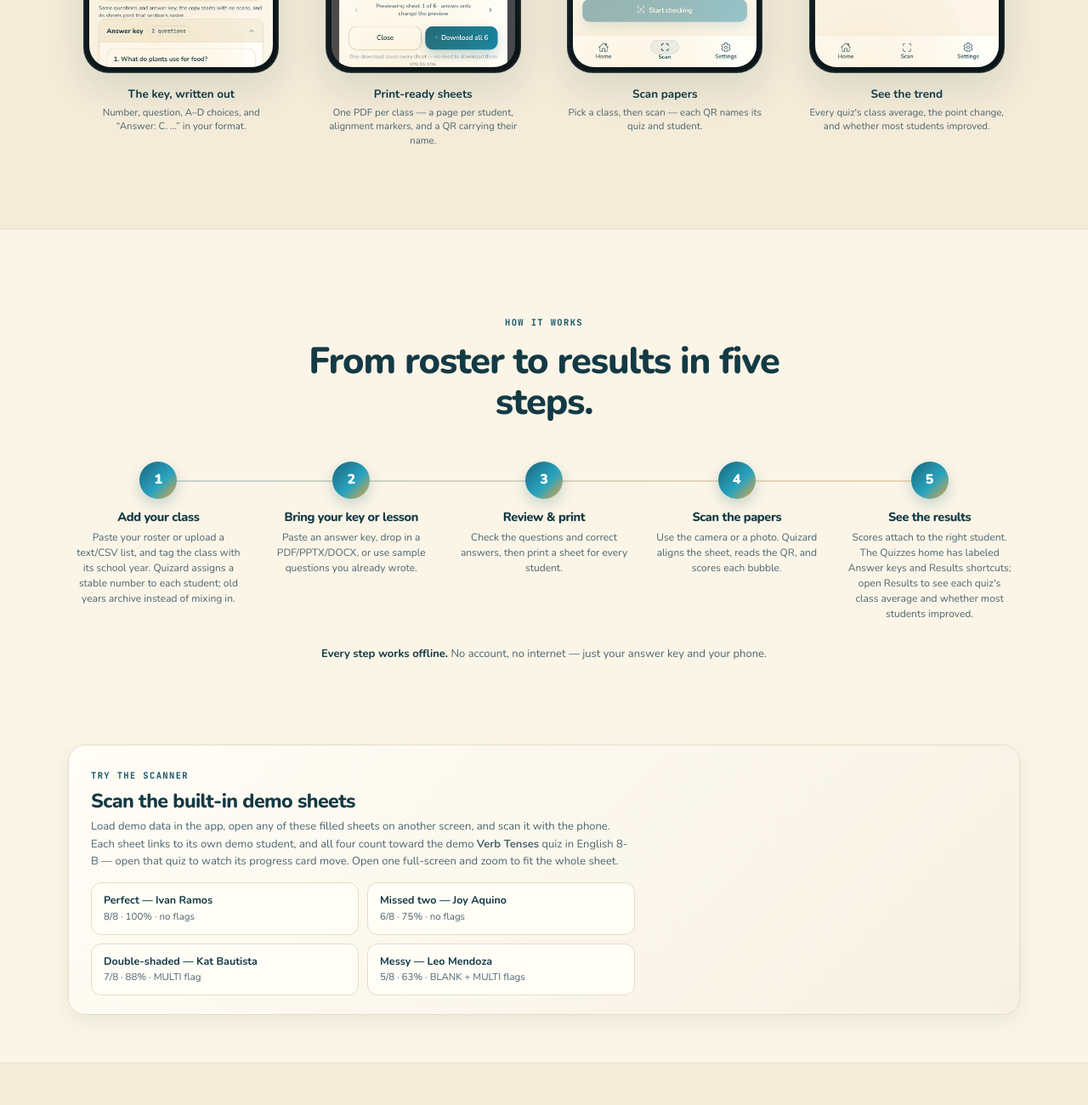
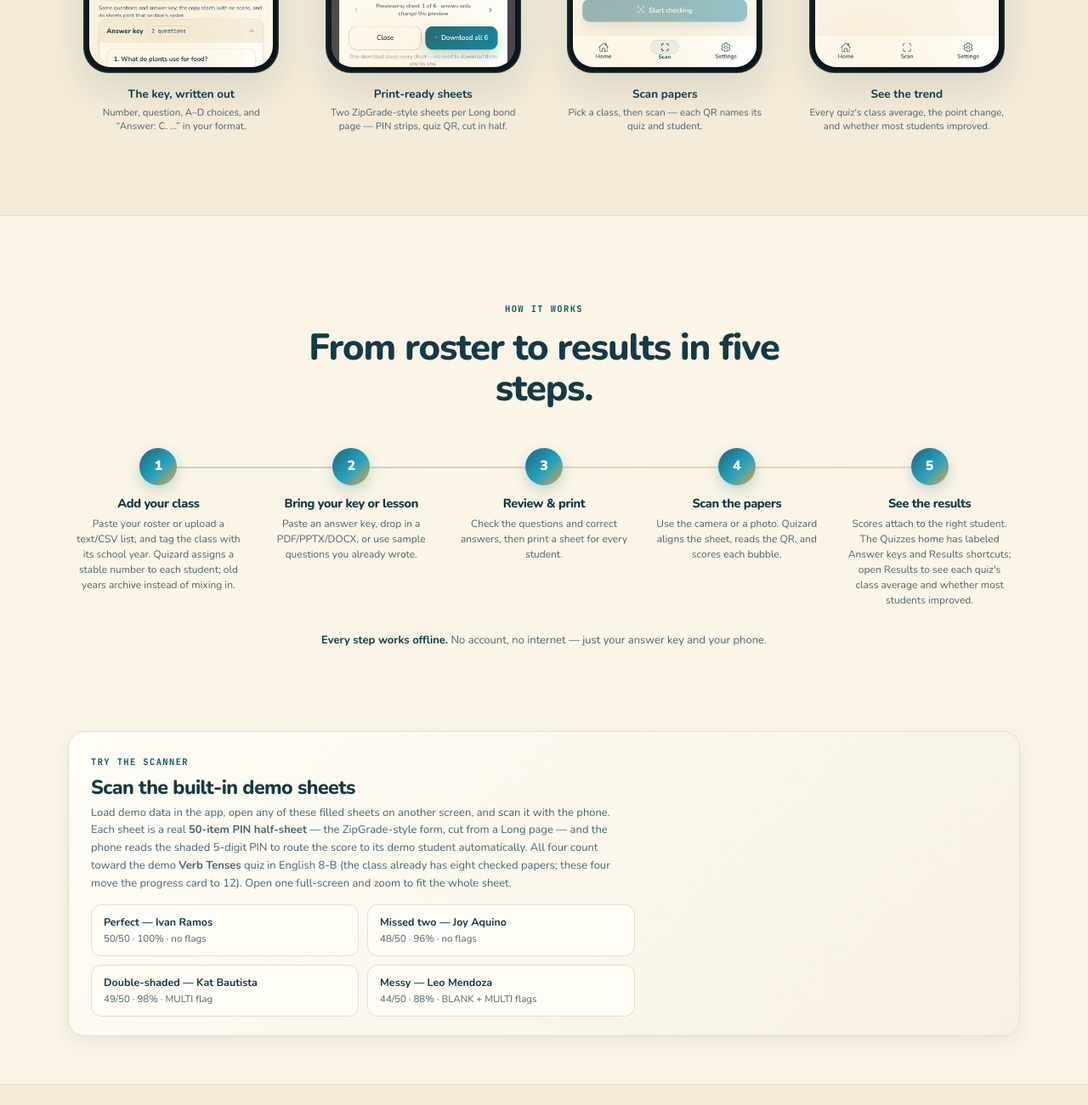
Before and after one commit to quizard-checker/quizard-docs, a plain HTML site: page index.html in a window 1280 px wide. Shown: the part 3660-4960 px from the top of the page at 85% size. Drawn offline with Linux system fonts and the light colour scheme; no server answers.

Commit message:
Docs: 2.4.1 — 50-item PIN demo sheets (scannable), real demo data copy

```diff
--- a/index.html
+++ b/index.html
@@ -271,12 +271,12 @@
             <figcaption><b>Your classes</b><span>Every roster, quiz count, and student list at a glance.</span></figcaption>
           </figure>
           <figure class="shot reveal">
-            <div class="phone-frame"><img src="assets/screens/02-roster.webp" onerror="this.onerror=null;this.src='assets/screens/02-roster.jpg'" alt="Class roster showing students and quiz scores" loading="lazy" width="780" height="1688" /></div>
+            <div class="phone-frame"><img src="assets/screens/02-roster.webp" onerror="this.onerror=null;this.src='assets/screens/02-roster.jpg'" alt="Class scores drill-down showing each student and their latest score" loading="lazy" width="780" height="1688" /></div>
             <figcaption><b>Live gradebook</b><span>Latest score per quiz, which students have scores, and per-student answers.</span></figcaption>
           </figure>
           <figure class="shot reveal">
-            <div class="phone-frame"><img src="assets/screens/03-create-modes.webp" onerror="this.onerror=null;this.src='assets/screens/03-create-modes.jpg'" alt="Create quiz screen showing the three creation modes" loading="lazy" width="780" height="1688" /></div>
-            <figcaption><b>Three ways to build</b><span>Anchor to your key, write from a lesson, or match your format.</span></figcaption>
+            <div class="phone-frame"><img src="assets/screens/03-create-modes.webp" onerror="this.onerror=null;this.src='assets/screens/03-create-modes.jpg'" alt="Create quiz screen — paste or import your answer key" loading="lazy" width="780" height="1688" /></div>
+            <figcaption><b>Paste or import</b><span>Your answer key becomes the quiz — Excel and CSV work.</span></figcaption>
           </figure>
           <figure class="shot reveal">
             <div class="phone-frame"><img src="assets/screens/04-review.webp" onerror="this.onerror=null;this.src='assets/screens/04-review.jpg'" alt="Quiz review screen with a question, four choices, and an answer line" loading="lazy" width="780" height="1688" /></div>
@@ -287,8 +287,8 @@
             <figcaption><b>The key, written out</b><span>Number, question, A–D choices, and “Answer: C. …” in your format.</span></figcaption>
           </figure>
           <figure class="shot reveal">
-            <div class="phone-frame"><img src="assets/screens/06-print-sheet.webp" onerror="this.onerror=null;this.src='assets/screens/06-print-sheet.jpg'" alt="Preview of a printable bubble answer sheet with corner markers and QR code" loading="lazy" width="780" height="1688" /></div>
-            <figcaption><b>Print-ready sheets</b><span>One PDF per class — a page per student, alignment markers, and a QR carrying their name.</span></figcaption>
+            <div class="phone-frame"><img src="assets/screens/06-print-sheet.webp" onerror="this.onerror=null;this.src='assets/screens/06-print-sheet.jpg'" alt="Preview of the printable PIN answer sheets with corner markers, QR code, and cut line" loading="lazy" width="780" height="1688" /></div>
+            <figcaption><b>Print-ready sheets</b><span>Two ZipGrade-style sheets per Long bond page — PIN strips, quiz QR, cut in half.</span></figcaption>
           </figure>
           <figure class="shot reveal">
             <div class="phone-frame"><img src="assets/screens/08-scan.webp" onerror="this.onerror=null;this.src='assets/screens/08-scan.jpg'" alt="Scan papers screen with class and quiz selection" loading="lazy" width="780" height="1688" /></div>
@@ -347,12 +347,12 @@
           <div>
             <span class="eyebrow">Try the scanner</span>
             <h3>Scan the built-in demo sheets</h3>
-            <p>Load demo data in the app, open any of these filled sheets on another screen, and scan it with the phone. Each sheet links to its own demo student, and all four count toward the demo <b>Verb Tenses</b> quiz in English 8-B — open that quiz to watch its progress card move. Open one full-screen and zoom to fit the whole sheet.</p>
+            <p>Load demo data in the app, open any of these filled sheets on another screen, and scan it with the phone. Each sheet is a real <b>50-item PIN half-sheet</b> — the ZipGrade-style form, cut from a Long page — and the phone reads the shaded 5-digit PIN to route the score to its demo student automatically. All four count toward the demo <b>Verb Tenses</b> quiz in English 8-B (the class already has eight checked papers; these four move the progress card to 12). Open one full-screen and zoom to fit the whole sheet.</p>
             <div class="demo-sheet-links">
-              <a href="assets/demo/answered-sheet.png" target="_blank" rel="noopener"><b>Perfect — Ivan Ramos</b><span>8/8 · 100% · no flags</span></a>
-              <a href="assets/demo/answered-sheet-joy.png" target="_blank" rel="noopener"><b>Missed two — Joy Aquino</b><span>6/8 · 75% · no flags</span></a>
-              <a href="assets/demo/answered-sheet-kat.png" target="_blank" rel="noopener"><b>Double-shaded — Kat Bautista</b><span>7/8 · 88% · MULTI flag</span></a>
-              <a href="assets/demo/answered-sheet-leo.png" target="_blank" rel="noopener"><b>Messy — Leo Mendoza</b><span>5/8 · 63% · BLANK + MULTI flags</span></a>
+              <a href="assets/demo/pin-sheet-ivan.png" target="_blank" rel="noopener"><b>Perfect — Ivan Ramos</b><span>50/50 · 100% · no flags</span></a>
+              <a href="assets/demo/pin-sheet-joy.png" target="_blank" rel="noopener"><b>Missed two — Joy Aquino</b><span>48/50 · 96% · no flags</span></a>
+              <a href="assets/demo/pin-sheet-kat.png" target="_blank" rel="noopener"><b>Double-shaded — Kat Bautista</b><span>49/50 · 98% · MULTI flag</span></a>
+              <a href="assets/demo/pin-sheet-leo.png" target="_blank" rel="noopener"><b>Messy — Leo Mendoza</b><span>44/50 · 88% · BLANK + MULTI flags</span></a>
             </div>
           </div>
         </div>
```
Also changed, not shown: assets/demo/answered-sheet-joy.png (deleted), assets/demo/answered-sheet-kat.png (deleted), assets/demo/answered-sheet-leo.png (deleted), assets/demo/answered-sheet.png (deleted), assets/demo/pin-sheet-ivan.png (added), assets/demo/pin-sheet-joy.png (added), assets/demo/pin-sheet-kat.png (added), assets/demo/pin-sheet-leo.png (added), assets/screens/01-classes.png (added), assets/screens/02-roster.png (added), assets/screens/03-create-modes.png (added), assets/screens/04-review.png (added), assets/screens/05-export-key.png (added), assets/screens/06-print-sheet.png (added), 2 more files, 1 other file.
